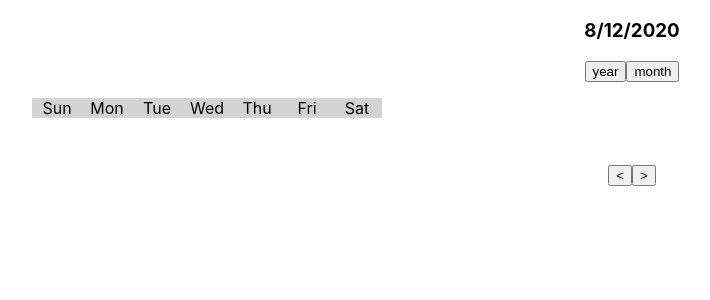
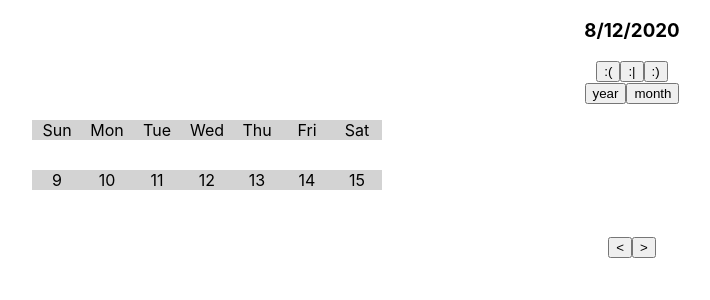
Before and after one commit to rbannal86/dogDays, a React (Create React App) app: page / in a window 1280 px wide. Both pictures are taken after a click on the item "Sun". Shown: the top 300 px of the page, without its empty margins (8-718 px from the left). Built offline with nearby package versions, Linux system fonts and the light colour scheme; no server answers.

Commit message:
component added to update static store, calculates new aggregate, displays new color feedback

```diff
--- /dev/null
+++ b/src/Components/AddActivity/AddActivity.js
@@ -0,0 +1,69 @@
+import React, { useState, useEffect } from "react";
+
+export default function AddActivity(props) {
+  const [step, setStep] = useState("first");
+  const [value, setValue] = useState(null);
+  const [activity, setActivity] = useState(null);
+
+  useEffect(() => {
+    const submitActivity = () => {
+      props.handleAddActivitySubmit(activity, value);
+    };
+    if (activity) submitActivity(activity, value);
+  }, [activity, props, value]);
+
+  const handleSetValue = (value) => {
+    setValue(value);
+    setStep("second");
+  };
+
+  const handleSetActivity = (type) => {
+    setActivity(type);
+  };
+
+  return (
+    <div className={"add_activity_main"}>
+      {step === "first" ? (
+        <div>
+          <button value={0} onClick={(e) => handleSetValue(e.target.value)}>
+            {":("}
+          </button>
+          <button value={5} onClick={(e) => handleSetValue(e.target.value)}>
+            {":|"}
+          </button>
+          <button value={10} onClick={(e) => handleSetValue(e.target.value)}>
+            {":)"}
+          </button>
+        </div>
+      ) : null}
+      {step === "second" ? (
+        <div>
+          <button
+            value={"Walk"}
+            onClick={(e) => handleSetActivity(e.target.value)}
+          >
+            Walk
+          </button>
+          <button
+            value={"Training"}
+            onClick={(e) => handleSetActivity(e.target.value)}
+          >
+            Training
+          </button>
+          <button
+            value={"Play"}
+            onClick={(e) => handleSetActivity(e.target.value)}
+          >
+            Play
+          </button>
+          <button
+            value={"Other"}
+            onClick={(e) => handleSetActivity(e.target.value)}
+          >
+            Other
+          </button>
+        </div>
+      ) : null}
+    </div>
+  );
+}
--- a/src/Components/Calendar/Calendar.js
+++ b/src/Components/Calendar/Calendar.js
@@ -61,6 +61,7 @@ export default function Calendar(props) {
               year={year}
               handleYearClick={handleYearClick}
               record={record}
+              handleAddActivity={null}
             />
           ) : null}
           {props.view === "month" ? (
@@ -69,6 +70,7 @@ export default function Calendar(props) {
               month={month}
               handleMonthClick={handleMonthClick}
               record={record}
+              handleAddActivity={props.handleAddActivity}
             />
           ) : null}
           {props.view === "week" ? (
@@ -78,6 +80,7 @@ export default function Calendar(props) {
               month={month}
               year={year}
               record={record}
+              handleAddActivity={props.handleAddActivity}
             />
           ) : null}
         </>
--- a/src/Components/Dashboard/Dashboard.js
+++ b/src/Components/Dashboard/Dashboard.js
@@ -1,17 +1,49 @@
 import React, { useState, useEffect } from "react";
 import Calendar from "../Calendar/Calendar";
 import ViewButtons from "../ViewButtons/ViewButtons";
+import AddActivity from "../AddActivity/AddActivity";
+import STORE from "../../Services/STORE";
+
+import FSServices from "../../Services/FSServices";
 
 export default function Dashboard() {
   const [currentDate, setCurrentDate] = useState();
   const [selectedDate, setSelectedDate] = useState();
-  const [view, setView] = useState("month");
+  const [view, setView] = useState("week");
+  const [openAddActivity, setOpenAddActivity] = useState(false);
+  const [recordKey, setRecordKey] = useState(null);
+  const [day, setDay] = useState(null);
 
   useEffect(() => {
     let date = new Date();
     setSelectedDate(date);
     setCurrentDate(date.toLocaleDateString());
   }, []);
+
+  const handleAddActivity = (day, recordKey) => {
+    setOpenAddActivity(true);
+    setRecordKey(recordKey);
+    setDay(day);
+  };
+
+  const handleAddActivitySubmit = (activity, value) => {
+    setOpenAddActivity(false);
+    let updatedStore = STORE;
+    if (!updatedStore[recordKey]) updatedStore[recordKey] = {};
+    if (!updatedStore[recordKey][day])
+      updatedStore[recordKey][day] = { aggregate: 0, activities: [] };
+    updatedStore[recordKey][day].activities.push({
+      [activity]: parseInt(value),
+    });
+    let activityTotal = 0;
+    let activityNumber = 0;
+    updatedStore[recordKey][day].activities.forEach((activity) => {
+      activityTotal += Object.values(activity)[0];
+      activityNumber++;
+    });
+    let newAggregate = activityTotal / activityNumber;
+    updatedStore[recordKey][day].aggregate = newAggregate;
+  };
 
   return (
     <div id={"dashboard_main"}>
@@ -21,12 +53,16 @@ export default function Dashboard() {
       >
         {currentDate ? currentDate : null}
       </h3>
+      {openAddActivity ? (
+        <AddActivity handleAddActivitySubmit={handleAddActivitySubmit} />
+      ) : null}
       <ViewButtons view={view} setView={setView} />
       <Calendar
         view={view}
         selectedDate={selectedDate}
         setView={setView}
         setSelectedDate={setSelectedDate}
+        handleAddActivity={handleAddActivity}
       />
     </div>
   );
--- a/src/Components/Month/Month.js
+++ b/src/Components/Month/Month.js
@@ -80,12 +80,15 @@ export default function Month(props) {
         <ul className={"month_list"}>
           {monthArray.map((day, index) => {
             let aggregate = null;
-            if (
-              props.record[recordKey] &&
-              props.record[recordKey][day] &&
-              props.record[recordKey][day].aggregate
-            )
-              aggregate = props.record[recordKey][day].aggregate;
+            if (props.record[recordKey] && props.record[recordKey][day]) {
+              if (props.record[recordKey][day].aggregate)
+                aggregate = props.record[recordKey][day].aggregate;
+
+              if (props.record[recordKey][day].aggregate.toString() === "0") {
+                console.log("aggregate is 0", day);
+                aggregate = "0";
+              }
+            }
 
             return (
               <li
--- a/src/Components/Week/Week.js
+++ b/src/Components/Week/Week.js
@@ -6,6 +6,7 @@ import "./Week.css";
 export default function Week(props) {
   let weekArray = ["Sun", "Mon", "Tue", "Wed", "Thu", "Fri", "Sat"];
   let recordArray = [null, null, null, null, null, null, null];
+  let recordKeyObject = {};
   let weekStart = props.date - props.day;
 
   for (let i = weekStart; i < weekStart + 7; i++) {
@@ -14,13 +15,15 @@ export default function Week(props) {
     recordKey = recordKey + 1;
     if (recordKey < 10) recordKey = "0" + recordKey;
     recordKey = recordKey + newDay.getFullYear().toString();
-    if (
-      props.record[recordKey] &&
-      props.record[recordKey][newDay.getDate()] &&
-      props.record[recordKey][newDay.getDate()].aggregate
-    )
-      recordArray.push(props.record[recordKey][newDay.getDate()].aggregate);
-    else recordArray.push(null);
+    if (props.record[recordKey] && props.record[recordKey][newDay.getDate()]) {
+      if (props.record[recordKey][newDay.getDate()].aggregate)
+        recordArray.push(props.record[recordKey][newDay.getDate()].aggregate);
+      if (
+        props.record[recordKey][newDay.getDate()].aggregate.toString() === "0"
+      )
+        recordArray.push("0");
+    } else recordArray.push(null);
+    recordKeyObject[newDay.getDate()] = recordKey;
     weekArray.push(newDay.getDate());
   }
 
@@ -29,7 +32,11 @@ export default function Week(props) {
       <ul className={"week_list"}>
         {weekArray.map((day, index) => {
           return (
-            <li key={index} className={"week_list_item"}>
+            <li
+              key={index}
+              className={"week_list_item"}
+              onClick={() => props.handleAddActivity(day, recordKeyObject[day])}
+            >
               <DayBox date={day} aggregate={recordArray[index]} />
             </li>
           );
--- a/src/Services/STORE.js
+++ b/src/Services/STORE.js
@@ -1,56 +1,56 @@
 let STORE = {
   "012019": {},
   "092020": {
-    1: { aggregate: 5, activities: { walk: 5, other: 5 } },
-    2: { aggregate: 2.5, activities: { walk: 0, other: 5 } },
-    3: { aggregate: 5, activities: { walk: 5, other: 5, play: 5 } },
-    4: { aggregate: 10, activities: { walk: 10, training: 10 } },
-    5: { aggregate: 5, activities: { walk: 5, other: 5 } },
-    6: { aggregate: 5, activities: { walk: 0, other: 10 } },
-    7: { aggregate: 5, activities: { walk: 5, other: 5 } },
-    8: { aggregate: 10, activities: { walk: 10, other: 10 } },
-    9: { aggregate: 2.5, activities: { walk: 0, other: 5 } },
-    10: { aggregate: 5, activities: { walk: 0, other: 10 } },
-    11: { aggregate: 7.5, activities: { walk: 5, other: 10 } },
-    12: { aggregate: 10, activities: { walk: 10, other: 10 } },
-    13: { aggregate: 5, activities: { walk: 0, other: 10 } },
-    14: { aggregate: 10, activities: { walk: 10, other: 10 } },
-    15: { aggregate: 7.5, activities: { walk: 5, other: 10 } },
-    16: { aggregate: 2.5, activities: { walk: 0, other: 5 } },
-    17: { aggregate: 5, activities: { walk: 5, other: 5 } },
-    18: { aggregate: 7.5, activities: { walk: 5, other: 10 } },
-    19: { aggregate: 7.5, activities: { walk: 5, other: 10 } },
-    20: { aggregate: 2.5, activities: { walk: 0, other: 5 } },
-    21: { aggregate: 5, activities: { walk: 5, other: 5, play: 5 } },
-    22: { aggregate: 10, activities: { walk: 10, training: 10 } },
-    23: { aggregate: 5, activities: { walk: 5, other: 5 } },
-    24: { aggregate: 5, activities: { walk: 0, other: 10 } },
-    25: { aggregate: 5, activities: { walk: 5, other: 5 } },
-    26: { aggregate: 10, activities: { walk: 10, other: 10 } },
-    27: { aggregate: 2.5, activities: { walk: 0, other: 5 } },
-    28: { aggregate: 5, activities: { walk: 0, other: 10 } },
-    29: { aggregate: 7.5, activities: { walk: 5, other: 10 } },
-    30: { aggregate: 10, activities: { walk: 10, other: 10 } },
+    1: { aggregate: 5, activities: [{ walk: 5 }, { other: 5 }] },
+    2: { aggregate: 2.5, activities: [{ walk: 5 }, { other: 0 }] },
+    3: { aggregate: 5, activities: [{ walk: 5 }, { other: 5 }] },
+    4: { aggregate: 10, activities: [{ walk: 10 }, { other: 10 }] },
+    5: { aggregate: 5, activities: [{ walk: 5 }, { other: 5 }] },
+    6: { aggregate: 5, activities: [{ walk: 5 }, { other: 5 }] },
+    7: { aggregate: 5, activities: [{ walk: 5 }, { other: 5 }] },
+    8: { aggregate: 10, activities: [{ walk: 10 }, { other: 10 }] },
+    9: { aggregate: 2.5, activities: [{ walk: 5 }, { other: 0 }] },
+    10: { aggregate: 5, activities: [{ walk: 5 }, { other: 5 }] },
+    11: { aggregate: 7.5, activities: [{ walk: 5 }, { other: 10 }] },
+    12: { aggregate: 10, activities: [{ walk: 10 }, { other: 10 }] },
+    13: { aggregate: 5, activities: [{ walk: 5 }, { other: 5 }] },
+    14: { aggregate: 10, activities: [{ walk: 10 }, { other: 10 }] },
+    15: { aggregate: 7.5, activities: [{ walk: 10 }, { other: 5 }] },
+    16: { aggregate: 2.5, activities: [{ walk: 0 }, { other: 5 }] },
+    17: { aggregate: 5, activities: [{ walk: 5 }, { other: 5 }] },
+    18: { aggregate: 7.5, activities: [{ walk: 10 }, { other: 5 }] },
+    19: { aggregate: 7.5, activities: [{ walk: 10 }, { other: 5 }] },
+    20: { aggregate: 2.5, activities: [{ walk: 0 }, { other: 5 }] },
+    21: { aggregate: 5, activities: [{ walk: 5 }, { other: 5 }] },
+    22: { aggregate: 10, activities: [{ walk: 10 }, { other: 10 }] },
+    23: { aggregate: 5, activities: [{ walk: 5 }, { other: 5 }] },
+    24: { aggregate: 5, activities: [{ walk: 5 }, { other: 5 }] },
+    25: { aggregate: 5, activities: [{ walk: 5 }, { other: 5 }] },
+    26: { aggregate: 10, activities: [{ walk: 10 }, { other: 10 }] },
+    27: { aggregate: 2.5, activities: [{ walk: 5 }, { other: 0 }] },
+    28: { aggregate: 5, activities: [{ walk: 5 }, { other: 5 }] },
+    29: { aggregate: 7.5, activities: [{ walk: 5 }, { other: 10 }] },
+    30: { aggregate: 10, activities: [{ walk: 10 }, { other: 10 }] },
   },
   102020: {
-    1: { aggregate: 7.5, activities: { walk: 5, other: 10 } },
-    2: { aggregate: 2.5, activities: { walk: 0, other: 5 } },
-    3: { aggregate: 5, activities: { walk: 5, other: 5, play: 5 } },
-    4: { aggregate: 10, activities: { walk: 10, training: 10 } },
-    5: { aggregate: 5, activities: { walk: 5, other: 5 } },
-    6: { aggregate: 5, activities: { walk: 0, other: 10 } },
-    7: { aggregate: 5, activities: { walk: 5, other: 5 } },
-    8: { aggregate: 10, activities: { walk: 10, other: 10 } },
-    9: { aggregate: 2.5, activities: { walk: 0, other: 5 } },
-    10: { aggregate: 5, activities: { walk: 0, other: 10 } },
-    11: { aggregate: 7.5, activities: { walk: 5, other: 10 } },
-    12: { aggregate: 10, activities: { walk: 10, other: 10 } },
-    13: { aggregate: 5, activities: { walk: 0, other: 10 } },
-    14: { aggregate: 10, activities: { walk: 10, other: 10 } },
-    15: { aggregate: 7.5, activities: { walk: 5, other: 10 } },
-    16: { aggregate: 2.5, activities: { walk: 0, other: 5 } },
-    17: { aggregate: 5, activities: { walk: 5, other: 5 } },
-    18: { aggregate: 7.5, activities: { walk: 5, other: 10 } },
+    1: { aggregate: 7.5, activities: [{ walk: 5 }, { other: 10 }] },
+    2: { aggregate: 2.5, activities: [{ walk: 5 }, { other: 0 }] },
+    3: { aggregate: 5, activities: [{ walk: 5 }, { other: 5 }] },
+    4: { aggregate: 10, activities: [{ walk: 10 }, { other: 10 }] },
+    5: { aggregate: 5, activities: [{ walk: 5 }, { other: 5 }] },
+    6: { aggregate: 5, activities: [{ walk: 5 }, { other: 5 }] },
+    7: { aggregate: 5, activities: [{ walk: 5 }, { other: 5 }] },
+    8: { aggregate: 10, activities: [{ walk: 10 }, { other: 10 }] },
+    9: { aggregate: 2.5, activities: [{ walk: 5 }, { other: 0 }] },
+    10: { aggregate: 5, activities: [{ walk: 5 }, { other: 5 }] },
+    11: { aggregate: 7.5, activities: [{ walk: 5 }, { other: 10 }] },
+    12: { aggregate: 10, activities: [{ walk: 10 }, { other: 10 }] },
+    13: { aggregate: 5, activities: [{ walk: 5 }, { other: 5 }] },
+    14: { aggregate: 10, activities: [{ walk: 10 }, { other: 10 }] },
+    15: { aggregate: 7.5, activities: [{ walk: 5 }, { other: 10 }] },
+    16: { aggregate: 2.5, activities: [{ walk: 5 }, { other: 0 }] },
+    17: { aggregate: 0, activities: [{ walk: 0 }, { other: 0 }] },
+    18: { aggregate: 7.5, activities: [{ walk: 5 }, { other: 10 }] },
   },
 };
 
```
Also changed, not shown: src/Services/FSServices.js (+168 -164 lines).
